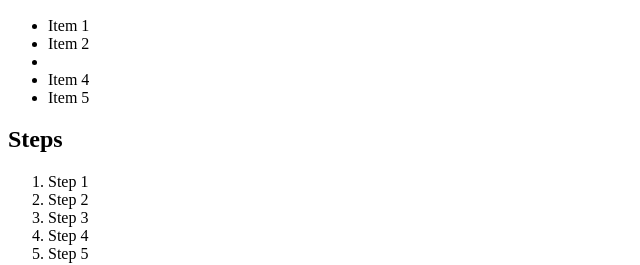
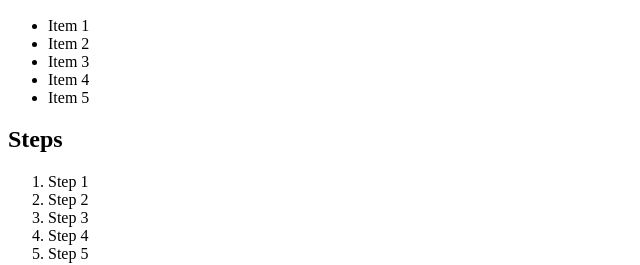
Before and after one commit to AxAodo/odin-recipes, a plain HTML site: page recipes/lasagna.html in a window 1280 px wide. Shown: the part 573-838 px from the top of the page, 0-640 px from the left. Drawn offline with Linux system fonts and the light colour scheme.

Commit message:
fix: but in ingredients list.

```diff
--- a/recipes/lasagna.html
+++ b/recipes/lasagna.html
@@ -26,7 +26,7 @@
     <ul>
       <li>Item 1</li>
       <li>Item 2</li>
-      <li><Item 3/li></li>
+      <li>Item 3</li>
       <li>Item 4</li>
       <li>Item 5</li>
     </ul>
```
